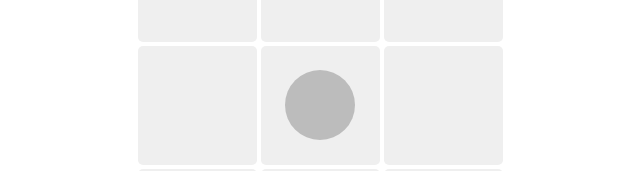
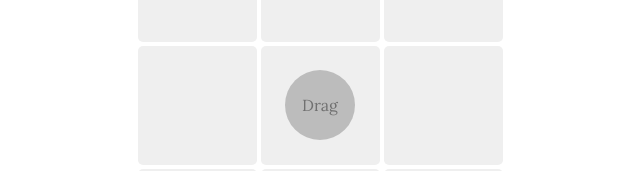
Before and after one commit to Dispersioned/web, a React (Create React App) app: page / in a window 1280 px wide. Shown: the part 348-519 px from the top of the page, without its empty margins (317-957 px from the left). Built offline with nearby package versions, Linux system fonts and the light colour scheme.

Commit message:
add cursor text

```diff
--- a/src/components/Dice/Dice.tsx
+++ b/src/components/Dice/Dice.tsx
@@ -102,7 +102,9 @@ const Dice: React.FC<DiceProps> = ({ dragWrapperRef }) => {
         dragConstraints={dragWrapperRef}
         whileDrag={{ backgroundColor: '#9f9f9f' }}
         dragTransition={{ bounceStiffness: 200, bounceDamping: 20 }}
-      />
+      >
+        <Typography>Drag</Typography>
+      </Pointer>
     </Wrapper>
   )
 }
--- a/src/components/Dice/style.ts
+++ b/src/components/Dice/style.ts
@@ -32,6 +32,10 @@ export const Cell = styled.div`
 `
 
 export const Pointer = styled(motion.div)`
+  display: flex;
+  justify-content: center;
+  align-items: center;
+  color: #707070;
   cursor: pointer;
   width: 70px;
   height: 70px;
```
